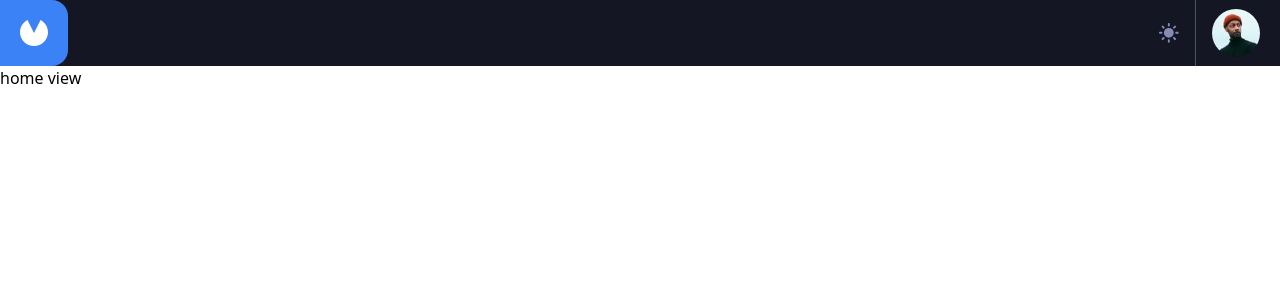
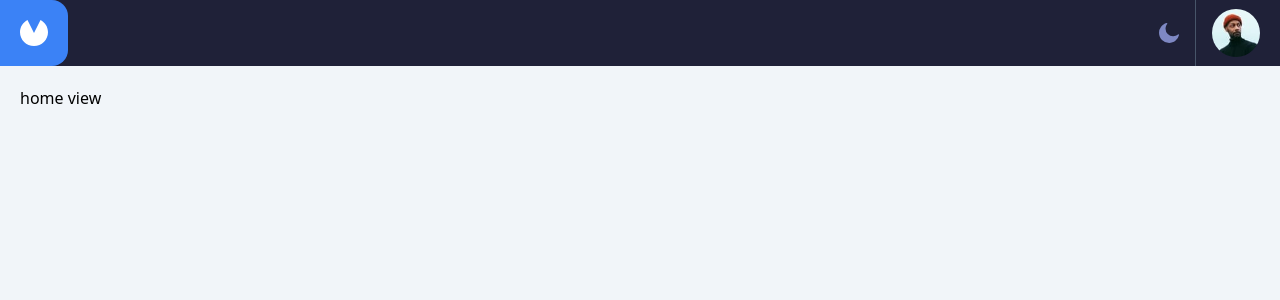
Before and after one commit to COLADOXD/invoic_app, a Vue app: page / in a window 1280 px wide. Shown: the top 300 px of the page. Built offline with nearby package versions, Linux system fonts and the light colour scheme.

Commit message:
add function isDark

```diff
--- a/src/App.vue
+++ b/src/App.vue
@@ -1,8 +1,25 @@
 <script setup lang="ts">
 import HomeView from "./views/HomeView.vue"
+import { useStore } from "./stores/state"
+import { onMounted } from "vue";
+
+const store = useStore();
+
+onMounted(() => {
+  toggleMode(false);
+});
+
+const toggleMode = (change: boolean) => {
+  if (change) store.isDark = !store.isDark;
+  if (store.isDark) {
+    document.body.classList.add("dark");
+  } else if (!store.isDark) {
+    document.body.classList.remove("dark");
+  }
+};
 </script>
 <template>
-  <div class="bg-primary flex justify-between">
+  <div class="bg-secondary flex justify-between">
     <div class="p-5 bg-blue-500 rounded-r-2xl">
       <svg xmlns="http://www.w3.org/2000/svg" width="28" height="26">
         <path fill="#FFF" fill-rule="evenodd"
@@ -10,14 +27,27 @@ import HomeView from "./views/HomeView.vue"
       </svg>
     </div>
     <div class="flex mr-5 items-center">
-      <svg width="20" height="20" xmlns="http://www.w3.org/2000/svg">
-        <path
-          d="M9.817 16.18a.96.96 0 01.953.848l.007.112v1.535a.96.96 0 01-1.913.112l-.006-.112V17.14c0-.53.43-.96.96-.96zm-4.5-1.863c.347.346.373.89.08 1.266l-.08.09-1.085 1.087a.96.96 0 01-1.437-1.267l.08-.09 1.086-1.086a.959.959 0 011.357 0zm10.356 0l1.086 1.086a.959.959 0 11-1.357 1.357l-1.085-1.086a.959.959 0 111.356-1.357zM9.817 4.9a4.924 4.924 0 014.918 4.918 4.924 4.924 0 01-4.918 4.918A4.924 4.924 0 014.9 9.818 4.924 4.924 0 019.817 4.9zm8.858 3.958a.96.96 0 110 1.919H17.14a.96.96 0 110-1.92h1.535zm-16.18 0a.96.96 0 01.112 1.912l-.112.007H.96a.96.96 0 01-.112-1.913l.112-.006h1.534zm14.264-5.983a.96.96 0 010 1.357l-1.086 1.086a.96.96 0 11-1.356-1.357l1.085-1.086a.96.96 0 011.357 0zm-12.617-.08l.09.08 1.086 1.086A.96.96 0 014.05 5.398l-.09-.08-1.086-1.086a.959.959 0 011.267-1.436zM9.817 0c.53 0 .96.43.96.96v1.535a.96.96 0 01-1.92 0V.96c0-.53.43-.96.96-.96z"
-          fill="#858BB2" fill-rule="nonzero" />
-      </svg>
+      <div @click="toggleMode(true)">
+        <div v-if="store.isDark">
+          <svg width="20" height="20" xmlns="http://www.w3.org/2000/svg">
+            <path
+              d="M9.817 16.18a.96.96 0 01.953.848l.007.112v1.535a.96.96 0 01-1.913.112l-.006-.112V17.14c0-.53.43-.96.96-.96zm-4.5-1.863c.347.346.373.89.08 1.266l-.08.09-1.085 1.087a.96.96 0 01-1.437-1.267l.08-.09 1.086-1.086a.959.959 0 011.357 0zm10.356 0l1.086 1.086a.959.959 0 11-1.357 1.357l-1.085-1.086a.959.959 0 111.356-1.357zM9.817 4.9a4.924 4.924 0 014.918 4.918 4.924 4.924 0 01-4.918 4.918A4.924 4.924 0 014.9 9.818 4.924 4.924 0 019.817 4.9zm8.858 3.958a.96.96 0 110 1.919H17.14a.96.96 0 110-1.92h1.535zm-16.18 0a.96.96 0 01.112 1.912l-.112.007H.96a.96.96 0 01-.112-1.913l.112-.006h1.534zm14.264-5.983a.96.96 0 010 1.357l-1.086 1.086a.96.96 0 11-1.356-1.357l1.085-1.086a.96.96 0 011.357 0zm-12.617-.08l.09.08 1.086 1.086A.96.96 0 014.05 5.398l-.09-.08-1.086-1.086a.959.959 0 011.267-1.436zM9.817 0c.53 0 .96.43.96.96v1.535a.96.96 0 01-1.92 0V.96c0-.53.43-.96.96-.96z"
+              fill="#858BB2" fill-rule="nonzero" />
+          </svg>
+        </div>
+        <div v-else>
+          <svg width="20" height="20" xmlns="http://www.w3.org/2000/svg">
+            <path
+              d="M19.502 11.342a.703.703 0 00-.588.128 7.499 7.499 0 01-2.275 1.33 7.123 7.123 0 01-2.581.46A7.516 7.516 0 018.74 11.06a7.516 7.516 0 01-2.198-5.316c0-.87.153-1.713.41-2.48.28-.817.69-1.559 1.226-2.197a.652.652 0 00-.102-.92.703.703 0 00-.588-.128C5.316.607 3.425 1.91 2.07 3.649A10.082 10.082 0 000 9.783C0 12.57 1.125 15.1 2.965 16.94a10.04 10.04 0 007.156 2.965c2.352 0 4.524-.818 6.262-2.173a10.078 10.078 0 003.579-5.597.62.62 0 00-.46-.793z"
+              fill="#7E88C3" fill-rule="nonzero" />
+          </svg>
+        </div>
+      </div>
       <div class="h-full w-[1px] bg-slate-600 mx-4"></div>
       <img class="rounded-full h-12" src="./assets/image-avatar.jpg" alt="">
     </div>
   </div>
-  <HomeView />
+  <div class="px-5 pt-5 h-screen bg-slate-100 dark:bg-primary">
+    <router-view />
+  </div>
 </template>
```
